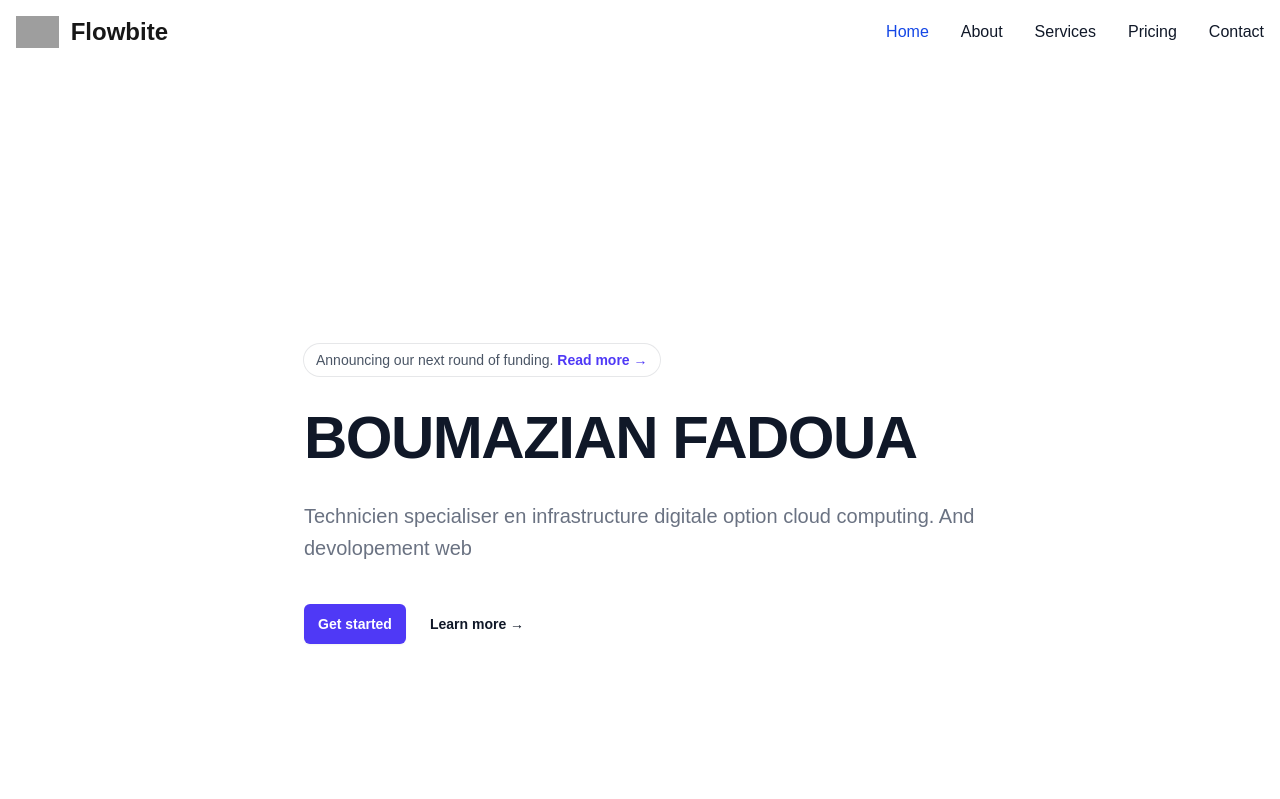
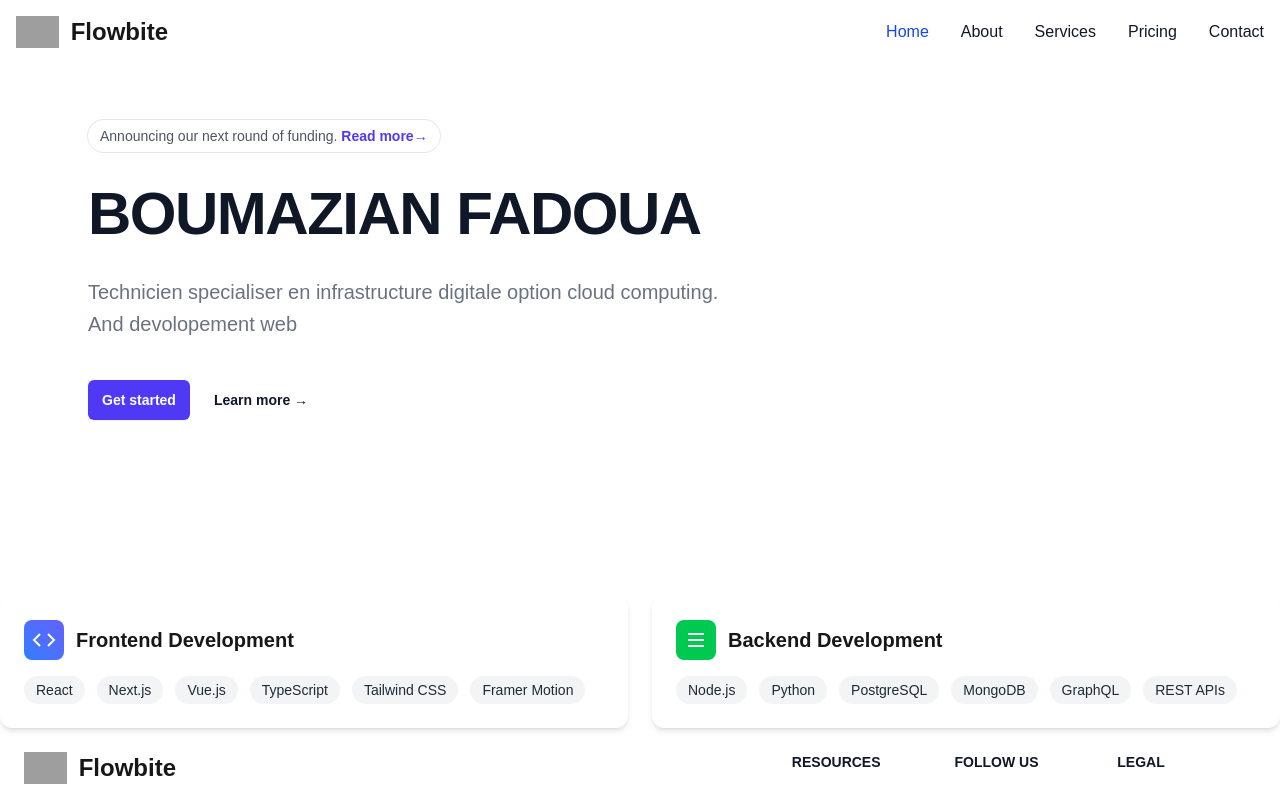
Before and after one commit to boumazian/Fad-portfolio, a Next.js app: page / in a window 1280 px wide. Shown: the top 799 px of the page. Built offline with nearby package versions, Linux system fonts and the light colour scheme; grey boxes are pictures that could not be loaded.

Commit message:
second commit

```diff
--- a/src/app/page.tsx
+++ b/src/app/page.tsx
@@ -1,13 +1,16 @@
 import Footer from "@/components/footer";
 import Hero from "@/components/hero";
 import Navbar from "@/components/navbar";
+import Skills from "@/components/skills";
 
 export default function Home() {
   return (
     <>
     <Navbar></Navbar>
     <Hero></Hero>
+    <Skills></Skills>
     <Footer ></Footer>
+
     </>
   );
 }
--- a/src/components/hero.tsx
+++ b/src/components/hero.tsx
@@ -2,28 +2,27 @@ export default function Hero (){
     return(
 
 <div className="bg-white ">
-<div className="relative isolate px-6 pt-14 lg:px-8 flex justify-start">
-    <div aria-hidden="true" className="absolute inset-x-0 -top-40 -z-10 transform-gpu overflow-hidden blur-3xl sm:-top-80">
-    </div>
-    <div className="mx-auto max-w-2xl py-32 sm:py-48 lg:py-56">
+<div className="relative isolate px-6 pt-14 lg:px-8 ">
+   <div className="mx-auto px-14">
       <div className="hidden sm:mb-8 sm:flex ">
         <div className="relative rounded-full px-3 py-1 text-sm/6 text-gray-600 ring-1 ring-gray-900/10 hover:ring-gray-900/20">
-          Announcing our next round of funding. <a href="#" className="font-semibold text-indigo-600"><span aria-hidden="true" className="absolute inset-0"></span>Read more <span aria-hidden="true">&rarr;</span></a>
+          Announcing our next round of funding. <a href="#" className="font-semibold text-indigo-600">
+            <span aria-hidden="true" className="absolute inset-0"></span>Read more
+            <span aria-hidden="true">&rarr;</span></a>
         </div>
       </div>
       <div className="">
         <h1 className="text-5xl font-semibold tracking-tight text-balance text-gray-900 sm:text-6xl">BOUMAZIAN FADOUA</h1>
-        <p className="mt-8 text-lg font-medium text-pretty text-gray-500 sm:text-xl/8">Technicien specialiser en infrastructure digitale option cloud computing. And devolopement web </p>
-        <div className="mt-10 flex items-center  gap-x-6">
+        <p className="mt-8 text-lg font-medium text-pretty text-gray-500 sm:text-xl/8">Technicien specialiser en infrastructure digitale option cloud computing.<br />
+         And devolopement web </p>
+        <div className="mt-10 flex items-center pb-44 gap-x-6">
           <a href="#" className="rounded-md bg-indigo-600 px-3.5 py-2.5 text-sm font-semibold text-white shadow-xs hover:bg-indigo-500 focus-visible:outline-2 focus-visible:outline-offset-2 focus-visible:outline-indigo-600">Get started</a>
-          <a href="#" className="text-sm/6 font-semibold text-gray-900">Learn more <span aria-hidden="true">→</span></a>
+          <a href="#" className="text-sm/6 font-semibold text-gray-900 ">Learn more <span aria-hidden="true">→</span></a>
         </div>
       </div>
     </div>
-    <div aria-hidden="true" className="absolute inset-x-0 top-[calc(100%-13rem)] -z-10 transform-gpu overflow-hidden blur-3xl sm:top-[calc(100%-30rem)]">
     </div>
   </div>
-</div>
 
     )
 }
--- /dev/null
+++ b/src/components/skills.tsx
@@ -0,0 +1,9 @@
+import SkilsCard from "./ui/skilscard";
+
+export default function Skills (){
+    return (
+        <div>
+        <SkilsCard></SkilsCard>
+        </div>
+    )
+}
--- /dev/null
+++ b/src/components/ui/skilscard.tsx
@@ -0,0 +1,45 @@
+export default function SkilsCard (){
+return (
+    <div className="grid grid-cols-1 md:grid-cols-2 gap-6">
+  {/* Frontend Card */}
+  <div className="rounded-xl shadow-md p-6 bg-white">
+    <div className="flex items-center gap-3 mb-4">
+      <div className="bg-gradient-to-tr from-blue-500 to-indigo-500 p-2 rounded-lg text-white">
+        <svg className="w-6 h-6" fill="none" stroke="currentColor" strokeWidth="2" viewBox="0 0 24 24">
+          <path d="M16 18l6-6-6-6M8 6l-6 6 6 6" />
+        </svg>
+      </div>
+      <h3 className="text-xl font-semibold">Frontend Development</h3>
+    </div>
+    <div className="flex flex-wrap gap-3">
+      {["React", "Next.js", "Vue.js", "TypeScript", "Tailwind CSS", "Framer Motion"].map(skill => (
+        <span key={skill} className="bg-gray-100 text-gray-800 px-3 py-1 rounded-full text-sm font-medium">
+          {skill}
+        </span>
+      ))}
+    </div>
+  </div>
+
+  {/* Backend Card */}
+  <div className="rounded-xl shadow-md p-6 bg-white">
+    <div className="flex items-center gap-3 mb-4">
+      <div className="bg-green-500 p-2 rounded-lg text-white">
+        <svg className="w-6 h-6" fill="none" stroke="currentColor" strokeWidth="2" viewBox="0 0 24 24">
+          <path d="M4 6h16M4 12h16M4 18h16" />
+        </svg>
+      </div>
+      <h3 className="text-xl font-semibold">Backend Development</h3>
+    </div>
+    <div className="flex flex-wrap gap-3">
+      {["Node.js", "Python", "PostgreSQL", "MongoDB", "GraphQL", "REST APIs"].map(skill => (
+        <span key={skill} className="bg-gray-100 text-gray-800 px-3 py-1 rounded-full text-sm font-medium">
+          {skill}
+        </span>
+      ))}
+    </div>
+  </div>
+</div>
+
+)
+
+}
```
